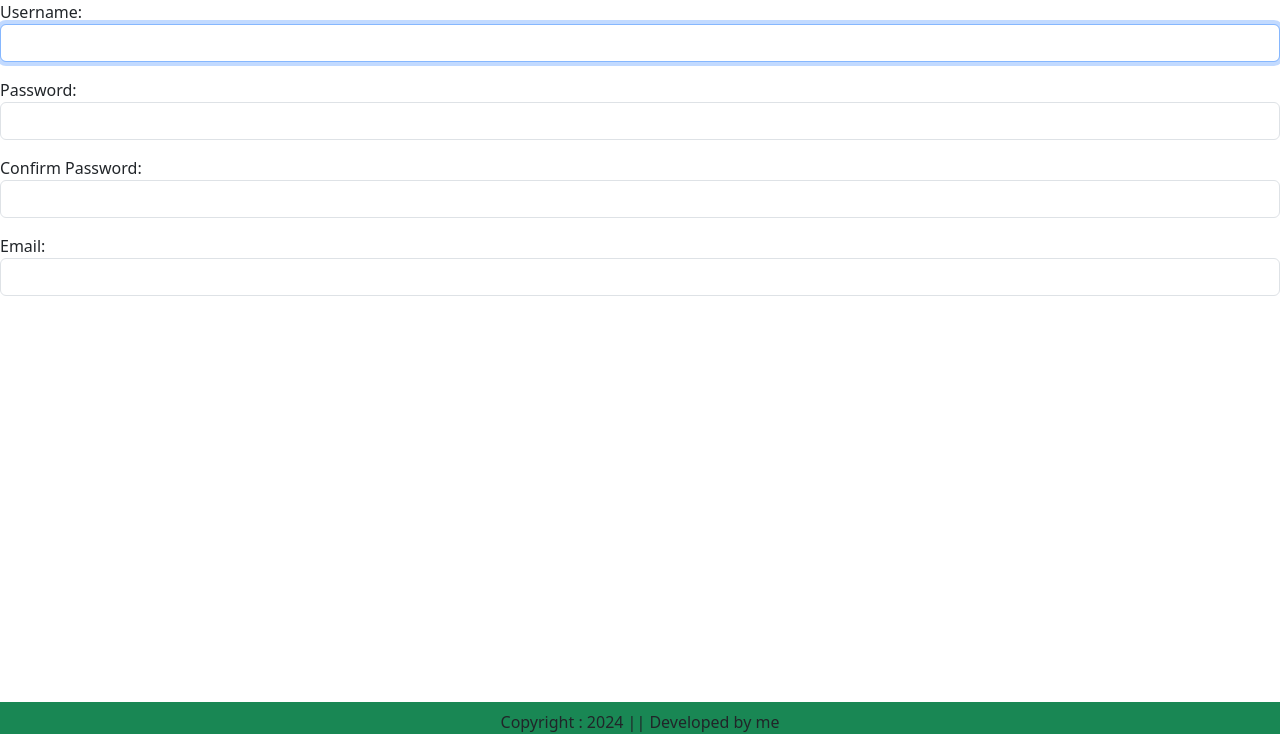
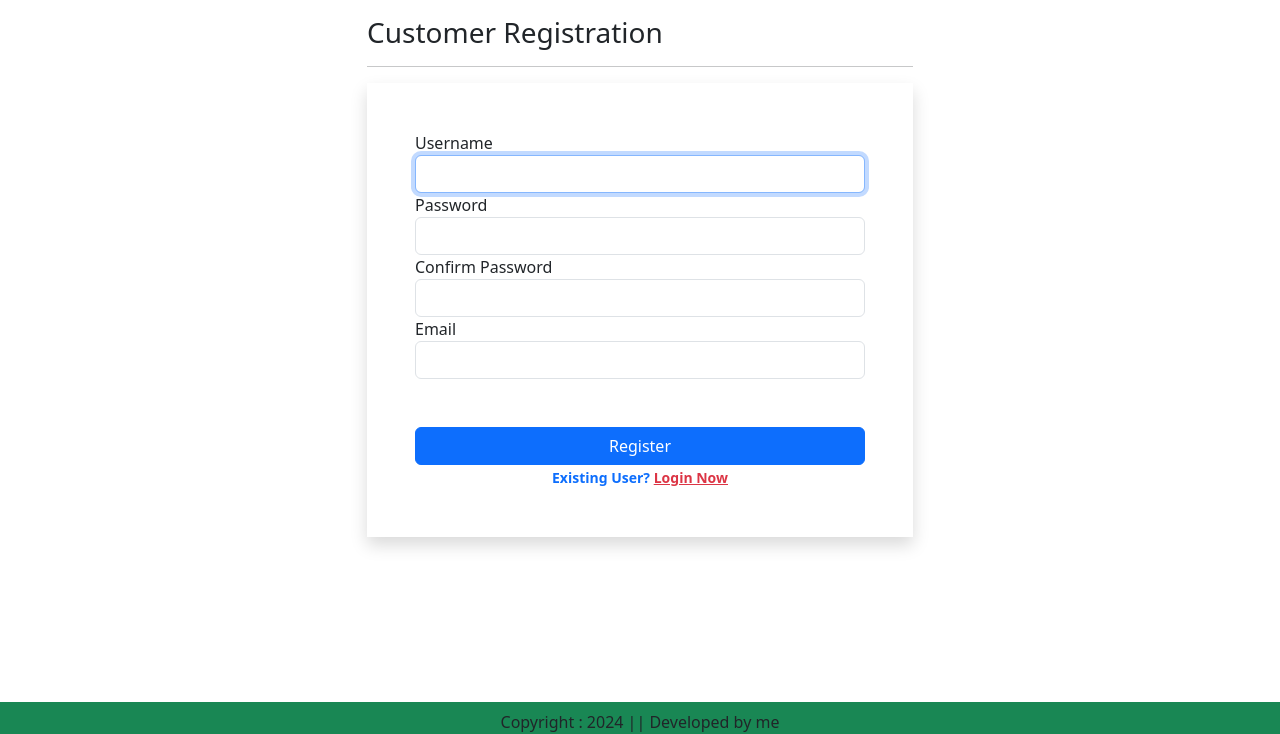
Before and after one commit to Dmytro2Poplinskii/Django_store, a Django app: page /store/register/ in a window 1280 px wide. Shown: the part 66-800 px from the top of the page. Run offline with Django 5.2, Linux system fonts and the light colour scheme; some libraries are stand-ins or nearby versions.

Commit message:
feat: added form to customer_registration template

```diff
--- a/store_app/templates/app/customer_registration.html
+++ b/store_app/templates/app/customer_registration.html
@@ -5,5 +5,33 @@
 {% block title %}Registration{% endblock %}
 
 {% block content %}
-  {{ form.as_p }}
+  <div class="container">
+    <div class="row my-3">
+      <div class="col-sm-6 offset-sm-3">
+        <h3>Customer Registration</h3>
+        <hr>
+        <form action="" method="post" novalidate class="shadow p-5">
+          {% csrf_token %}
+          {% for input in form %}
+            {{ input.label }} {{ input }} <small class="text-danger">{{ input.errors|striptags }}</small>
+          {% endfor %}
+          <input type="submit" value="Register" class="btn btn-primary mt-5 w-100">
+          <div class="text-center text-primary fw-bold">
+            <small>
+              Existing User?
+              <a href="#" class="text-danger">Login Now</a>
+            </small>
+          </div>
+
+        {% if form.non_field_errors %}
+          {% for error in form.non_field_errors %}
+            <p class="alert alert-danger my-3">{{ error }}</p>
+          {% endfor %}
+        {% endif %}
+        </form>
+      </div>
+
+    </div>
+  </div>
+
 {% endblock %}
```
